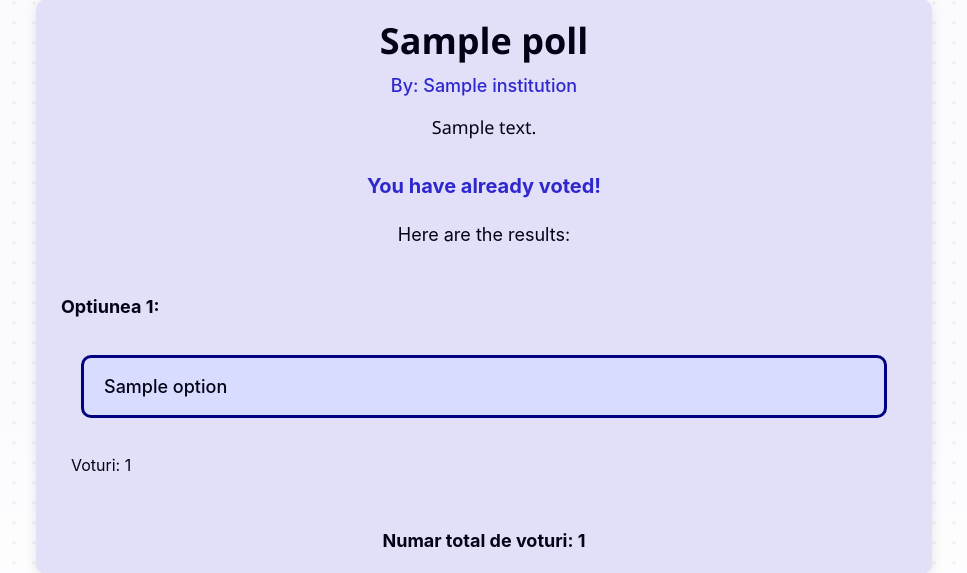
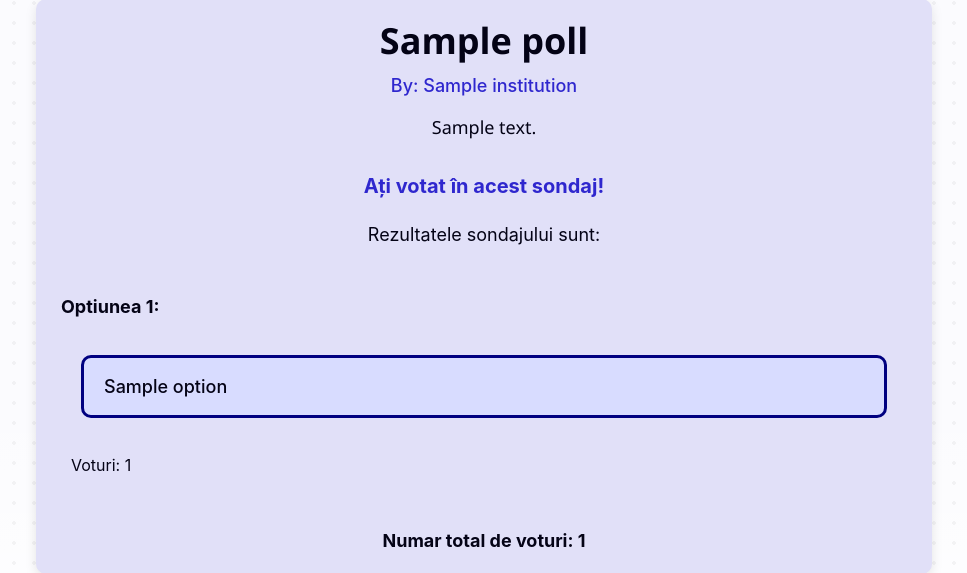
Before and after one commit to AlexGS00/CitySay, a Django app: page /poll/1 in a window 1280 px wide. Shown: the part 87-660 px from the top of the page, without its empty margins (156-1123 px from the left). Run offline with Django 5.2, Linux system fonts and the light colour scheme; a user stored in the database is signed in; tables that the repository leaves empty hold one stand-in row (values such as "Sample post"); some libraries are stand-ins or nearby versions.

Commit message:
changed you already voted and here are the results in romanian

```diff
--- a/SmartCity/citysay/templates/citysay/poll.html
+++ b/SmartCity/citysay/templates/citysay/poll.html
@@ -33,8 +33,8 @@
 
             <div class="poll-options-container">
 
-                <div class="poll-voted">You have already voted!</div>
-                <div class="poll-voted-text">Here are the results:</div>
+                <div class="poll-voted">Ați votat în acest sondaj!</div>
+                <div class="poll-voted-text">Rezultatele sondajului sunt:</div>
 
                 {% for option in options %}
 
```
